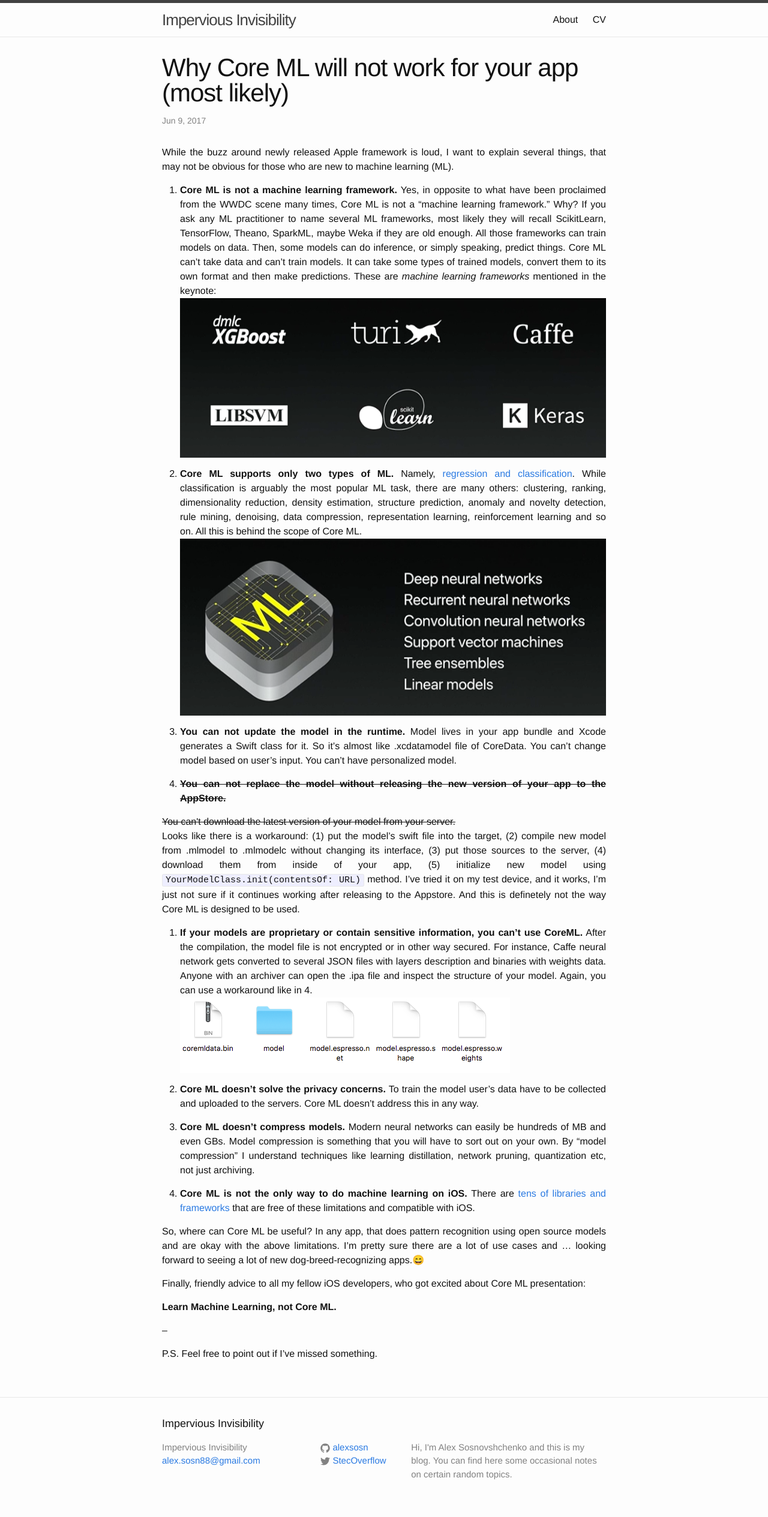
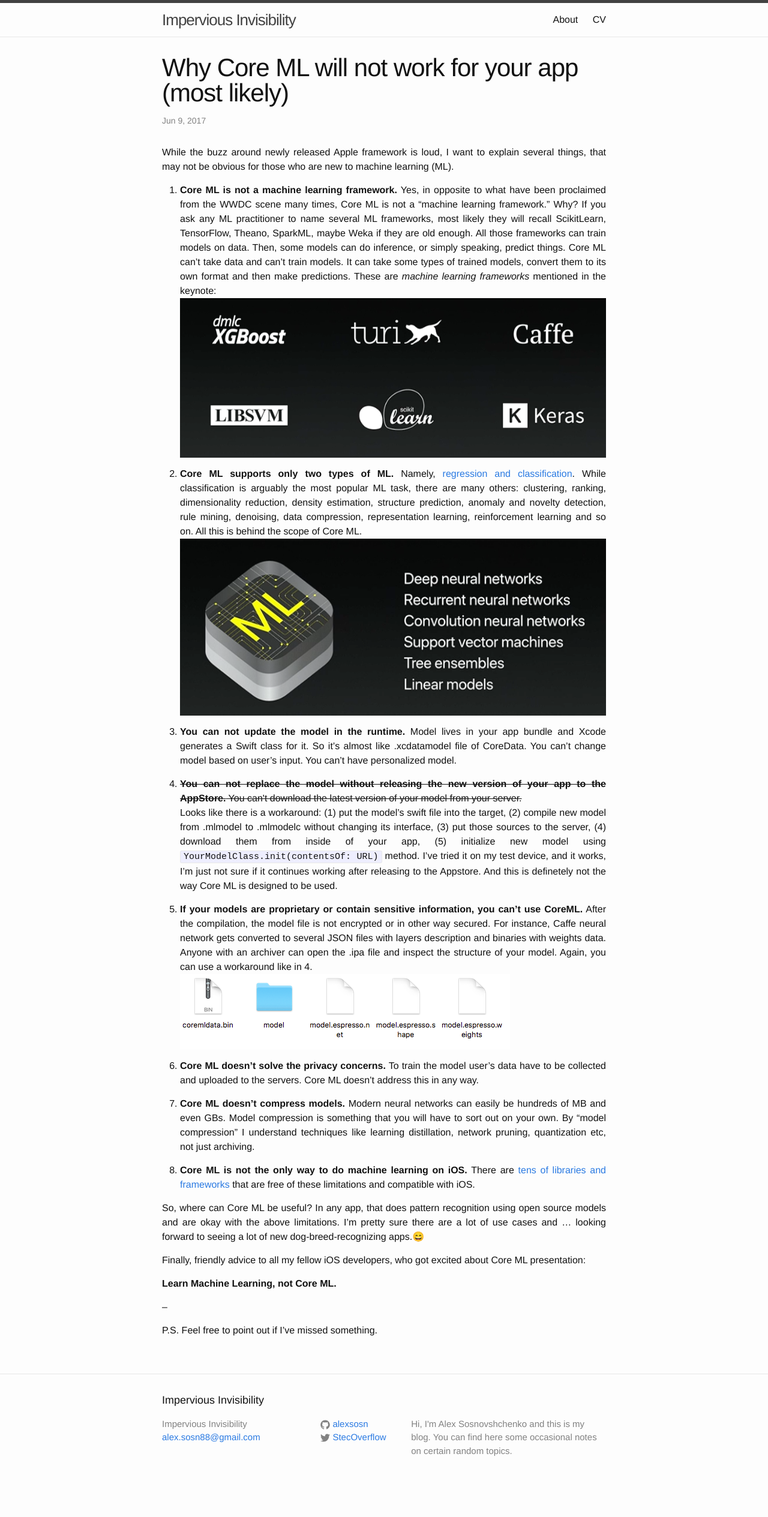
Before and after one commit to alexsosn/alexsosn.github.io, a Jekyll site: the page built from _posts/2017-06-9-Core-ML-will-not-Work-for-Your-App.md, in a window 1280 px wide. Shown: the whole page at 60% size. Built offline with Jekyll 4.4.1, drawn with Linux system fonts in a browser that asks for light colours; after the commit the page ends 2490 px from its top, so only the background shows below that.

Commit message:
Jekyll parser problem

```diff
--- a/_posts/2017-06-9-Core-ML-will-not-Work-for-Your-App.md
+++ b/_posts/2017-06-9-Core-ML-will-not-Work-for-Your-App.md
@@ -21,8 +21,7 @@ Namely, [regression and classification](http://pythonhosted.org/coremltools/inde
 3. **You can not update the model in the runtime.**
 Model lives in your app bundle and Xcode generates a Swift class for it. So it's almost like .xcdatamodel file of CoreData. You can't change model based on user's input. You can't have personalized model.
 
-4. <s><b>You can not replace the model without releasing the new version of your app to the AppStore.</b></s>
-<s>You can't download the latest version of your model from your server.</s> Looks like there is a workaround: (1) put the model's swift file into the target, (2) compile new model from .mlmodel to .mlmodelc without changing its interface, (3) put those sources to the server, (4) download them from inside of your app, (5) initialize new model using `YourModelClass.init(contentsOf: URL)` method. I've tried it on my test device, and it works, I'm just not sure if it continues working after releasing to the Appstore. And this is definetely not the way Core ML is designed to be used.
+4. <s><b>You can not replace the model without releasing the new version of your app to the AppStore.</b> You can't download the latest version of your model from your server.</s> Looks like there is a workaround: (1) put the model's swift file into the target, (2) compile new model from .mlmodel to .mlmodelc without changing its interface, (3) put those sources to the server, (4) download them from inside of your app, (5) initialize new model using `YourModelClass.init(contentsOf: URL)` method. I've tried it on my test device, and it works, I'm just not sure if it continues working after releasing to the Appstore. And this is definetely not the way Core ML is designed to be used.
 
 5. **If your models are proprietary or contain sensitive information, you can't use CoreML.**
 After the compilation, the model file is not encrypted or in other way secured. For instance, Caffe neural network gets converted to several JSON files with layers description and binaries with weights data. Anyone with an archiver can open the .ipa file and inspect the structure of your model. Again, you can use a workaround like in 4.
```
